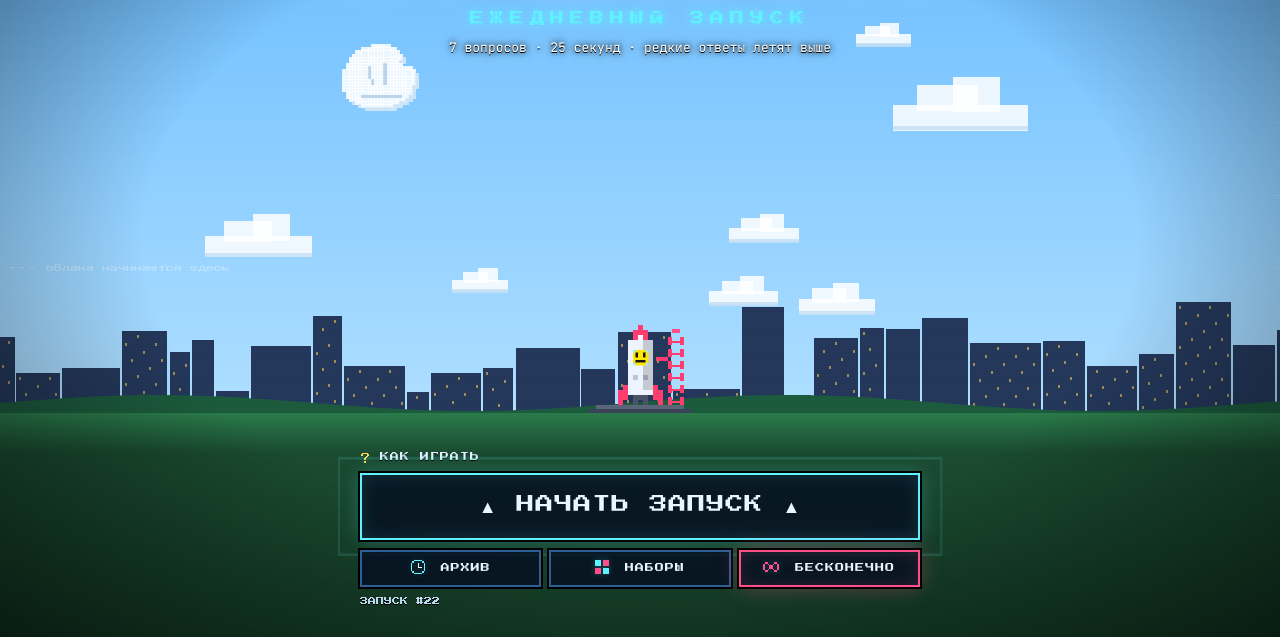
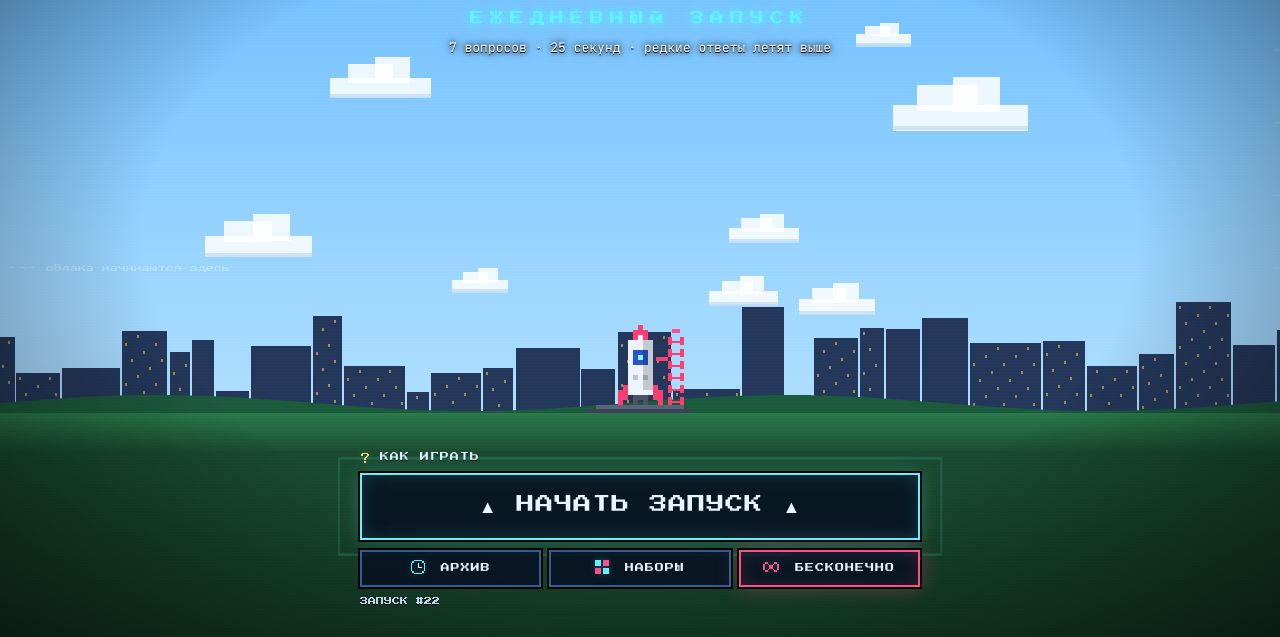
Before and after one commit to neatexq/orbita, a plain HTML site: page index.html in a window 1280 px wide. Shown: the part 163-800 px from the top of the page. Drawn offline with Linux system fonts and the light colour scheme; animation ran at ten frames a second.

Commit message:
Убрать пасхалки с кляксой и фото
Co-Authored-By: Claude Opus 5.5 <noreply@anthropic.com>

```diff
--- a/index.html
+++ b/index.html
@@ -215,7 +215,6 @@ body.shake2 canvas,body.shake2 #res{animation:bshake2 .9s}
 <div id="end" class="hidden"></div>
 <div id="modal" class="hidden"><div id="mbox"></div></div>
 <div id="toast"></div>
-<div id="egg" style="display:none;position:fixed;inset:0;z-index:999;background:#000"><img id="egg1" src="art/egg1.webp" alt="" style="display:none;width:100%;height:100%;object-fit:cover"><img id="egg2" src="art/egg2.jpg" alt="" style="display:none;width:100%;height:100%;object-fit:cover"></div>
 
 <script src="data/q1.js"></script>
 <script src="data/q2.js"></script>
@@ -365,8 +364,7 @@ const ROCKET=["....R....","...RRR...","...RWR...","..WWWWW..","..WWWWW..","..WBB
 const RC={R:"#ff3d6e",W:"#eef4ff",B:"#2556c9",C:"#8ff0ff",G:"#b9c4d6",D:"#4a5266"};
 function drawRocket(x,y,s){const w=9*s,h=ROCKET.length*s;const ox=Math.round(x-w/2),oy=Math.round(y-h);
   ROCKET.forEach((row,j)=>{for(let i=0;i<row.length;i++){const ch=row[i];if(ch==="."||!RC[ch])continue;cx.fillStyle=RC[ch];cx.fillRect(ox+i*s,oy+j*s,s,s)}});
-  cx.fillStyle="rgba(0,0,0,.18)";cx.fillRect(ox+5*s,oy+3*s,2*s,10*s);
-  drawPilot(ox+3*s,oy+5*s,3*s);}
+  cx.fillStyle="rgba(0,0,0,.18)";cx.fillRect(ox+5*s,oy+3*s,2*s,10*s);}
 function drawFlame(x,y,s,power){if(power<=0.02)return;const len=(4+power*14+Math.random()*4*power)*s;
   const cols=["#fff6c9","#ffd54a","#ff8a2e","#ff3d6e"];
   for(let k=cols.length-1;k>=0;k--){const ww=(3-k*.55)*s*(0.7+power*.4),ll=len*(1-k*.18);cx.fillStyle=cols[3-k];
@@ -382,25 +380,6 @@ function drawPixelCloud(x,y,w,alpha){cx.fillStyle=`rgba(255,255,255,${alpha})`;c
 function drawISS(x,y){cx.fillStyle="#cfd8e6";cx.fillRect(x-10,y-2,20,4);cx.fillStyle="#2a5fd0";for(const dx of[-26,-17,9,18]){cx.fillRect(x+dx,y-9,8,18)}cx.fillStyle="#fff";cx.fillRect(x-3,y-4,6,8);if(Math.sin(world.t*4)>0){cx.fillStyle="#ff4f8b";cx.fillRect(x+12,y-1,2,2)}}
 function drawHubble(x,y){cx.fillStyle="#d9dde5";cx.fillRect(x-12,y-4,24,8);cx.fillStyle="#9aa3b2";cx.fillRect(x+12,y-4,4,8);cx.fillStyle="#2a5fd0";cx.fillRect(x-6,y-16,6,10);cx.fillRect(x-6,y+6,6,10)}
 
-/* ---- клякса ---- */
-const FACE=[".........yyyyyy.........","......yyyyyyyyyyy.......","....yyyyyyyyyyyyyy......","...yyyyyyyyyyyyyyyy.....","..yyyyyyyyyyyyyyyyys....","..yyyyyyyyyyyyyyyyss....",".yyyyyyyyyyyykyyyyy.....",".yyyyyyykyyyykyyyyyyyy..","yyyyyyyykyyyykyyyyyyyyy.","yyyyyyyykyyyykyyyyyyyyys","yyyyyyyykyyyykyyyyyyyyys","yyyyyyyyykyyykyyyyyyyyys","yyyyyyyyykyyykyyyyyyyyys","yyyyyyyyyyyyyyyyyyyyyyss","yyyyyyyyyyyyyyyyyyyyyys.",".yyyyyyyyyyyyyyyyyyyyys.",".yyyyykkkkkkkkkkkkkyyss.","..yyyyyyyyyyyyyyyyyyss..","...syyyyyyyyyyyyyysss...",".....syyyyyyyyyysss.....",".......ssssssssss......."];
-const FACE_PAL={
-  orig:{y:"#ffe600",s:"#e8c400",k:"#141414",h:"#9fdcff"},
-  moon:{y:"#ecebdc",s:"#cfcdb8",k:"#9b998a",h:"rgba(255,255,240,.25)"},
-  cloud:{y:"#ffffff",s:"#d6e8f7",k:"#c3d6e8"},
-};
-function drawFace(ctx,x,y,w,pal,alpha=1){
-  const c=w/FACE[0].length,h=c*FACE.length,x0=x-w/2,y0=y-h/2;
-  ctx.save();ctx.globalAlpha=alpha;
-  if(pal.h){ctx.fillStyle=pal.h;for(let j=0;j<FACE.length;j++)for(let i=0;i<FACE[j].length;i++)if(FACE[j][i]!==".")ctx.fillRect(Math.round(x0+(i-1)*c),Math.round(y0+(j-1)*c),Math.ceil(c*3),Math.ceil(c*3))}
-  for(let j=0;j<FACE.length;j++)for(let i=0;i<FACE[j].length;i++){const ch=FACE[j][i];if(ch===".")continue;ctx.fillStyle=pal[ch];ctx.fillRect(Math.round(x0+i*c),Math.round(y0+j*c),Math.ceil(c),Math.ceil(c))}
-  ctx.restore();
-}
-// пилот: 6x6 лицо в иллюминаторе
-const PILOT=[".yyyy.","ykyyky","ykyyky","yyyyyy","ykkkky",".yyyy."];
-function drawPilot(x,y,size){const c=size/6;cx.fillStyle="#8ff0ff";cx.fillRect(x,y,size,size);for(let j=0;j<6;j++)for(let i=0;i<6;i++){const ch=PILOT[j][i];if(ch===".")continue;cx.fillStyle=ch==="k"?"#141414":"#ffe600";cx.fillRect(x+i*c,y+j*c,Math.ceil(c),Math.ceil(c))}}
-// иконка вкладки
-(function setFavicon(){try{const f=document.createElement("canvas");f.width=f.height=64;const g=f.getContext("2d");g.imageSmoothingEnabled=false;drawFace(g,32,33,60,{y:"#ffe600",s:"#e8c400",k:"#141414"});let l=document.querySelector("link[rel=icon]");if(!l){l=document.createElement("link");l.rel="icon";document.head.appendChild(l)}l.href=f.toDataURL("image/png")}catch(e){}})();
 
 function update(dt){
   const w=world;w.t+=dt;
@@ -442,7 +421,7 @@ function draw(){
   if(sa>0){for(const s of STARS){const yy=((s.y*H+w.cam*w.px*s.sp*.08)%H+H)%H;const tw=.5+.5*Math.sin(t*2+s.tw);cx.fillStyle=`rgba(255,255,255,${sa*(.35+.65*tw)})`;cx.fillRect(Math.round(s.x*W),Math.round(yy),s.s,s.s)}}
   // луна
   const ma=clamp((w.cam-60)/100,0,1);
-  if(ma>0){const mx=W*.82,my=H*.2,r=Math.min(W,H)*.06;cx.save();cx.globalCompositeOperation="lighter";const mg=cx.createRadialGradient(mx,my,0,mx,my,r*2.4);mg.addColorStop(0,`rgba(255,250,210,${.18*ma})`);mg.addColorStop(1,"rgba(255,250,210,0)");cx.fillStyle=mg;cx.fillRect(mx-r*2.5,my-r*2.5,r*5,r*5);cx.restore();drawFace(cx,mx,my,r*2.3,FACE_PAL.moon,ma)}
+  if(ma>0){const mx=W*.82,my=H*.2,r=Math.min(W,H)*.06;cx.fillStyle=`rgba(235,238,245,${ma})`;cx.beginPath();cx.arc(mx,my,r,0,7);cx.fill();cx.fillStyle=`rgba(180,188,205,${ma})`;[[-.3,-.2,.25],[.35,.1,.18],[-.05,.4,.14],[.2,-.45,.1]].forEach(([a,b,c])=>{cx.beginPath();cx.arc(mx+a*r,my+b*r,c*r,0,7);cx.fill()})}
   // северное сияние
   const ay=ys(270);if(ay>-200&&ay<H+200){cx.save();cx.globalCompositeOperation="lighter";for(let k=0;k<3;k++){cx.beginPath();for(let x=0;x<=W;x+=12){const yy=ay+Math.sin(x*.008+t*.6+k)*30+Math.sin(x*.02-t+k*2)*12;x?cx.lineTo(x,yy):cx.moveTo(x,yy)}cx.lineWidth=40-k*10;cx.strokeStyle=k===1?"rgba(199,125,255,.10)":"rgba(94,243,140,.13)";cx.stroke()}cx.restore()}
   // Земля-шар снизу
@@ -457,12 +436,11 @@ function draw(){
   // шкала справа
   const step=w.px>20?1:w.px>2?50:100;cx.fillStyle="rgba(200,230,255,.35)";for(let a=Math.floor((w.cam-H/w.px)/step)*step;a<w.cam+H/w.px;a+=step){if(a<0)continue;const y=ys(a);if(y<0||y>H)continue;cx.fillRect(W-6,y,6,1);if(a%(step*2)===0&&step>1){cx.textAlign="right";cx.fillText(a+"км",W-10,y-8);cx.textAlign="left"}}
   // облака
-  for(const c of CLOUDS){const y=ys(c.alt);if(y<-60||y>H+60)continue;const x=((c.x*W+t*c.sp)%(W+300)+W+300)%(W+300)-150;const cw=c.w*(w.px>20?1:.6);if(c===CLOUDS[7])drawFace(cx,x,y-cw*.12,cw*.75,FACE_PAL.cloud,.85);else drawPixelCloud(x,y,cw,.85)}
+  for(const c of CLOUDS){const y=ys(c.alt);if(y<-60||y>H+60)continue;const x=((c.x*W+t*c.sp)%(W+300)+W+300)%(W+300)-150;drawPixelCloud(x,y,c.w*(w.px>20?1:.6),.85)}
   // спутники, МКС, Хаббл
   for(const s of SATS){const y=ys(s.alt);if(y<-10||y>H+10)continue;const x=(((s.x+t*s.sp)%1)+1)%1*W;cx.fillStyle=Math.sin(t*5+s.ph)>.6?"#fff":"rgba(255,255,255,.4)";cx.fillRect(Math.round(x),Math.round(y),2,2)}
   {const y=ys(408);if(y>-30&&y<H+30)drawISS(Math.round(((t*18)%(W+120))-60),Math.round(y))}
   {const y=ys(540);if(y>-30&&y<H+30)drawHubble(Math.round(W-((t*12)%(W+120))+60),Math.round(y))}
-  {const y=ys(598)+Math.sin(t*1.3)*6;if(y>-40&&y<H+40)drawFace(cx,((t*7+W*.3)%(W+120))-60,y,30,FACE_PAL.orig)}
   // метеоры
   cx.save();cx.globalCompositeOperation="lighter";for(const m of w.meteors){const gg=cx.createLinearGradient(m.x,m.y,m.x-m.vx*.12,m.y-m.vy*.12);gg.addColorStop(0,`rgba(255,240,200,${m.life})`);gg.addColorStop(1,"rgba(255,120,60,0)");cx.strokeStyle=gg;cx.lineWidth=2;cx.beginPath();cx.moveTo(m.x,m.y);cx.lineTo(m.x-m.vx*.12,m.y-m.vy*.12);cx.stroke()}cx.restore();
   // земля
@@ -566,16 +544,7 @@ function commit(raw,hit){
   G.locked=true;stopClock();$("ans").disabled=true;
   const T=tierOf(hit),pts=T.p;const from=G.score;
   G.log[G.i]={qid:G.qs[G.i],raw,hit,pts};G.score+=pts;save(false);
-  const q=Qs[G.qs[G.i]];
-  if(hit&&!store.get("orb-egg")&&hit.pct===Math.max(...q.a.map(a=>a.pct))){store.set("orb-egg",1);$("pcard").classList.replace("in","out");show("bar",false);return showEgg(()=>launchPart(raw,hit,T,pts,from))}
   launchPart(raw,hit,T,pts,from);
-}
-function showEgg(done){
-  const wasMuted=muted;muted=true;try{AC&&AC.suspend()}catch(e){}
-  const el=$("egg"),a=$("egg1"),b=$("egg2");
-  a.style.display="block";b.style.display="none";el.style.display="block";
-  setTimeout(()=>{a.style.display="none";b.style.display="block"},2000);
-  setTimeout(()=>{el.style.display="none";b.style.display="none";muted=wasMuted;try{AC&&AC.resume()}catch(e){}done()},4000);
 }
 function launchPart(raw,hit,T,pts,from){
   $("pcard").classList.replace("in","out");
```
Also changed, not shown: art/egg1.webp (deleted), art/egg2.jpg (deleted), art/face_neon.png (deleted), art/face_original.png (deleted), art/face_preview.png (deleted), art/face_transparent.png (deleted).
